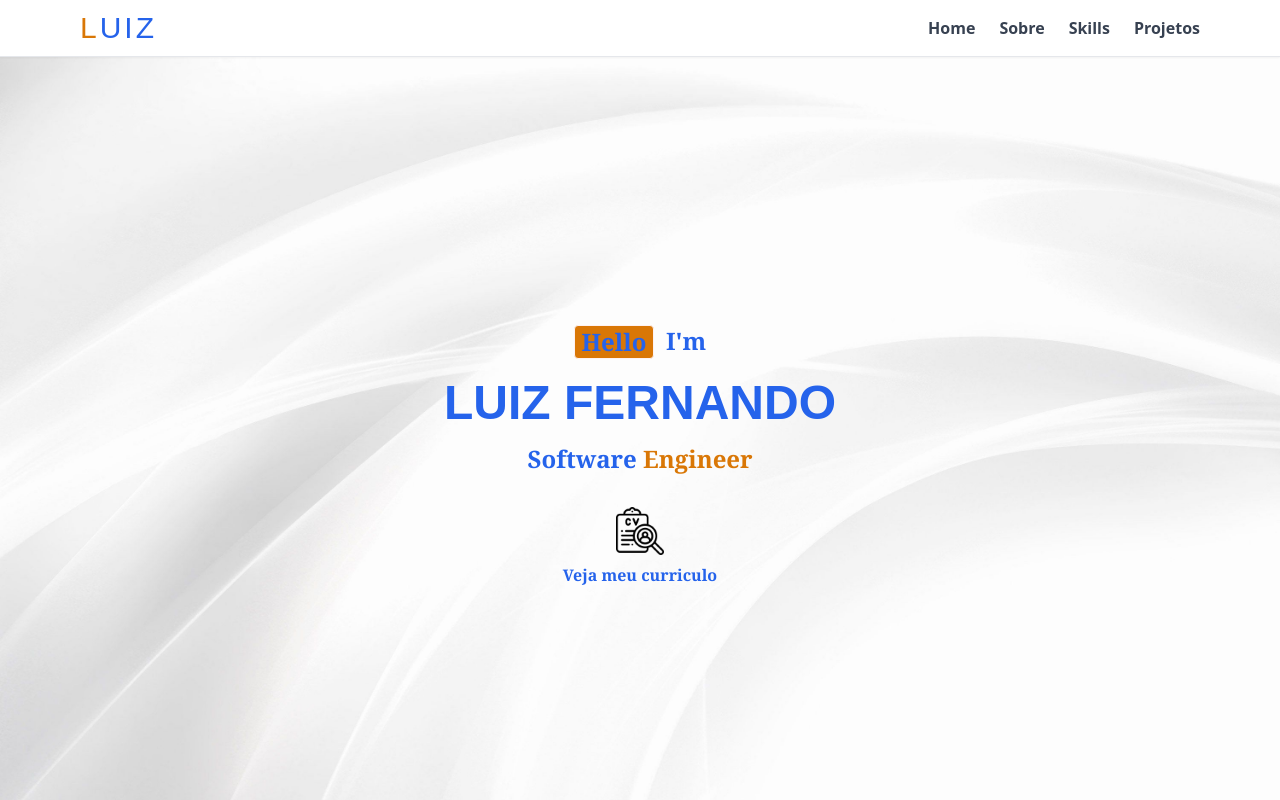
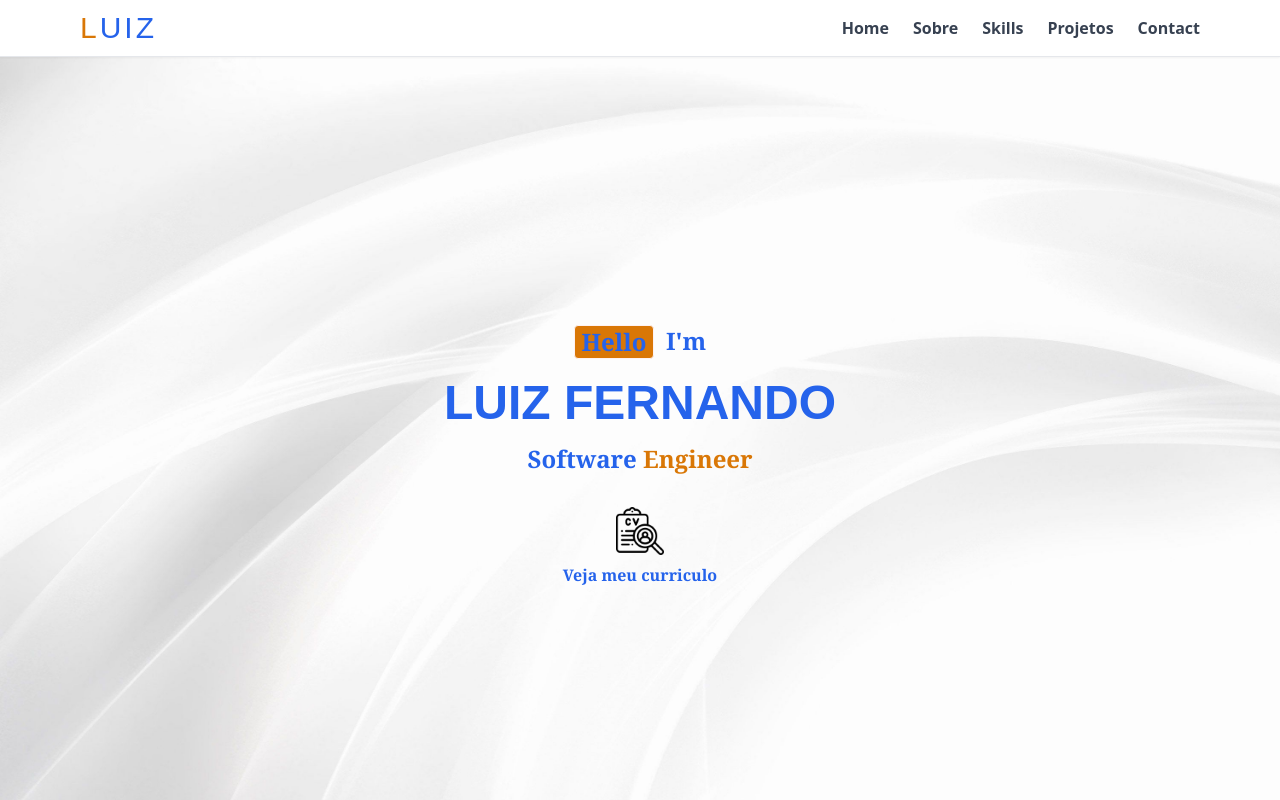
Before and after one commit to luiz-divino/meu-portfolio, a React (Create React App) app: page / in a window 1280 px wide. Shown: the top 800 px of the page. Built offline with nearby package versions, Linux system fonts and the light colour scheme.

Commit message:
add caminho da section contato no navbar para acesso direto através do menu

```diff
--- a/src/components/Navbar.js
+++ b/src/components/Navbar.js
@@ -8,6 +8,7 @@ function Navbar() {
     { href: '#about', label: 'Sobre' },
     { href: '#skills', label: 'Skills' },
     { href: '#projects', label: 'Projetos' },
+    { href: '#contact', label: 'Contact' },
   ];
 
   return (
@@ -16,7 +17,7 @@ function Navbar() {
         <div className="flex items-center justify-between h-14">
            <div className="nome-nav text-3xl text-blue-600 tracking-widest"><span className='text-yellow-600'>L</span>UIZ</div>
 
-          {/* Desktop links */}
+          {}
           <div className="hidden md:flex space-x-6">
             {links.map((l) => (
               <a key={l.href} href={l.href} className="text-gray-700 font-bold hover:text-blue-600 transition">
@@ -25,7 +26,7 @@ function Navbar() {
             ))}
           </div>
 
-          {/* Mobile toggle */}
+          {}
           <div className="md:hidden">
             <button
               aria-label="Toggle menu"
@@ -33,7 +34,7 @@ function Navbar() {
               onClick={() => setOpen((v) => !v)}
               className="p-2 rounded-md text-gray-700 hover:bg-gray-100"
             >
-              {/* simple hamburger icon */}
+              {}
               <svg className="w-6 h-6" fill="none" viewBox="0 0 24 24" stroke="currentColor">
                 <path strokeLinecap="round" strokeLinejoin="round" strokeWidth={2} d={open ? 'M6 18L18 6M6 6l12 12' : 'M4 6h16M4 12h16M4 18h16'} />
               </svg>
@@ -41,7 +42,7 @@ function Navbar() {
           </div>
         </div>
 
-        {/* Mobile menu dropdown */}
+        {}
         {open && (
           <div className="md:hidden mt-2 pb-4">
             <div className="flex flex-col space-y-2">
```
